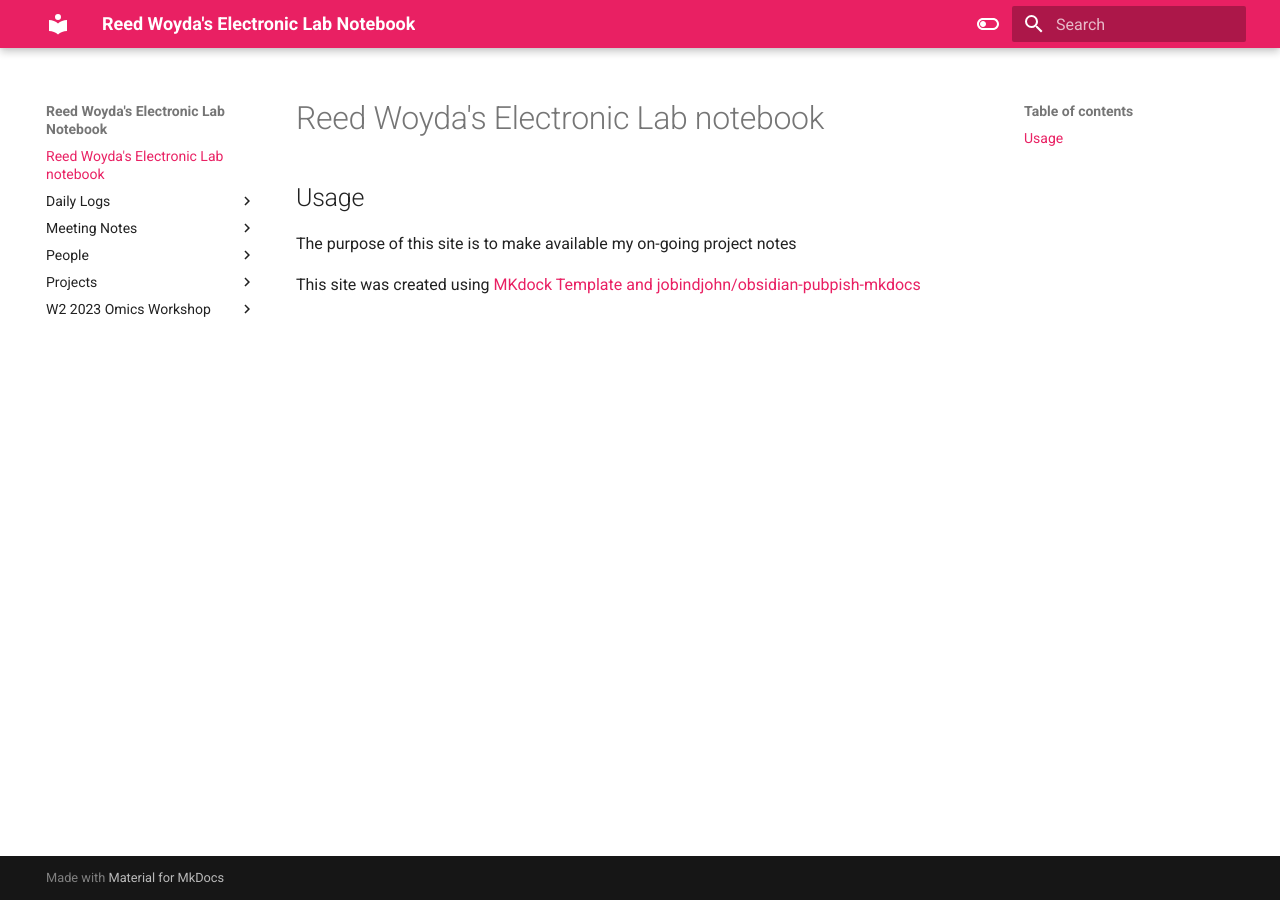
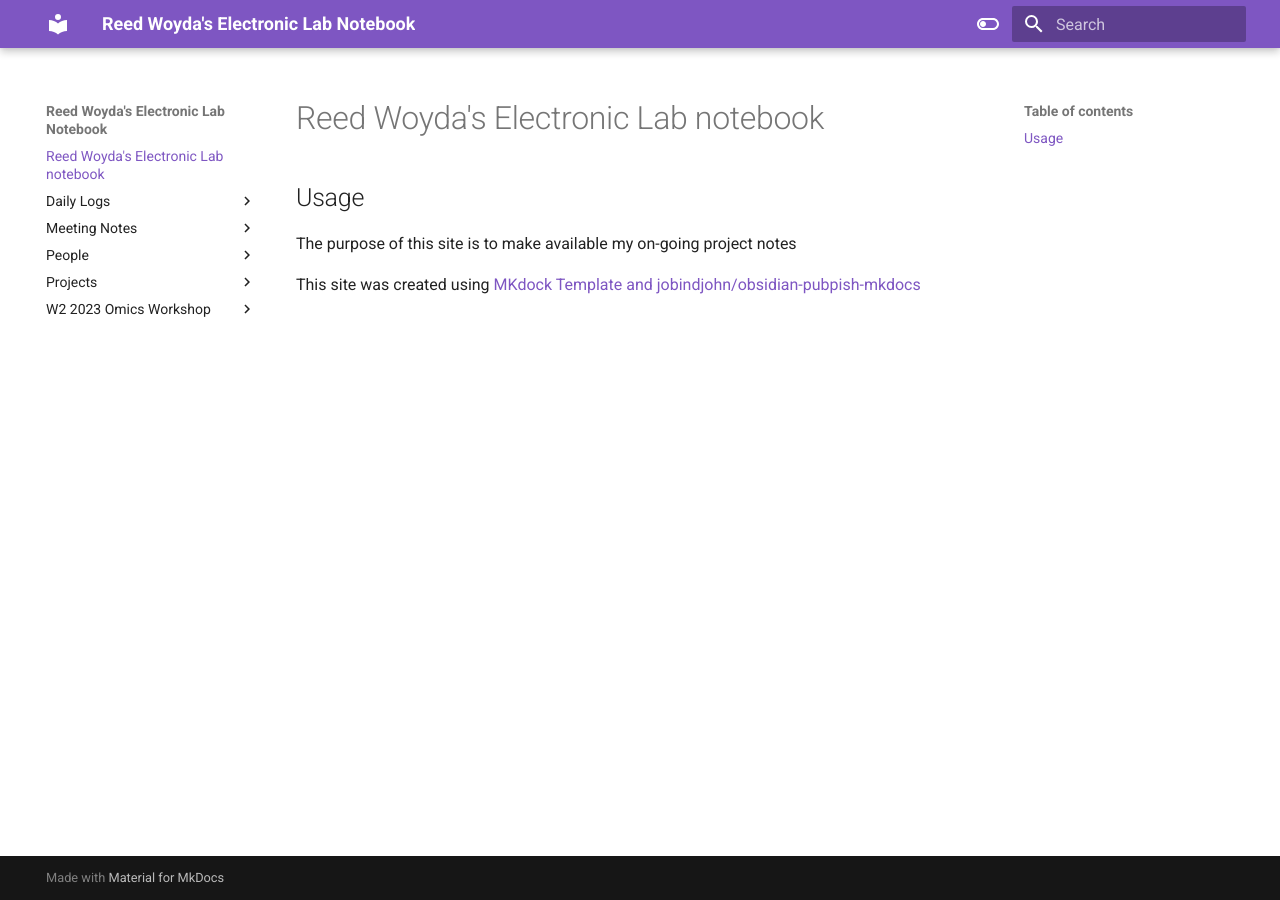
Before and after one commit to BioRRW/Electronic-Lab-Notebook, an MkDocs documentation site: the page built from docs/index.md, in a window 1280 px wide. Built offline with MkDocs 1.6.1 and Material for MkDocs 9.7.7, drawn with Linux system fonts in a browser that asks for light colours.

Commit message:
Update mkdocs.yml

```diff
--- a/mkdocs.yml
+++ b/mkdocs.yml
@@ -7,7 +7,7 @@ theme:
     # Light mode
     - media: "(prefers-color-scheme: light)"
       scheme: default
-      primary: pink
+      primary: deep purple
       accent: indigo
       toggle:
         icon: material/toggle-switch-off-outline
@@ -16,7 +16,7 @@ theme:
     # Dark mode
     - media: "(prefers-color-scheme: dark)"
       scheme: slate
-      primary: pink
+      primary: deep purple
       accent: blue
       toggle:
         icon: material/toggle-switch
```
